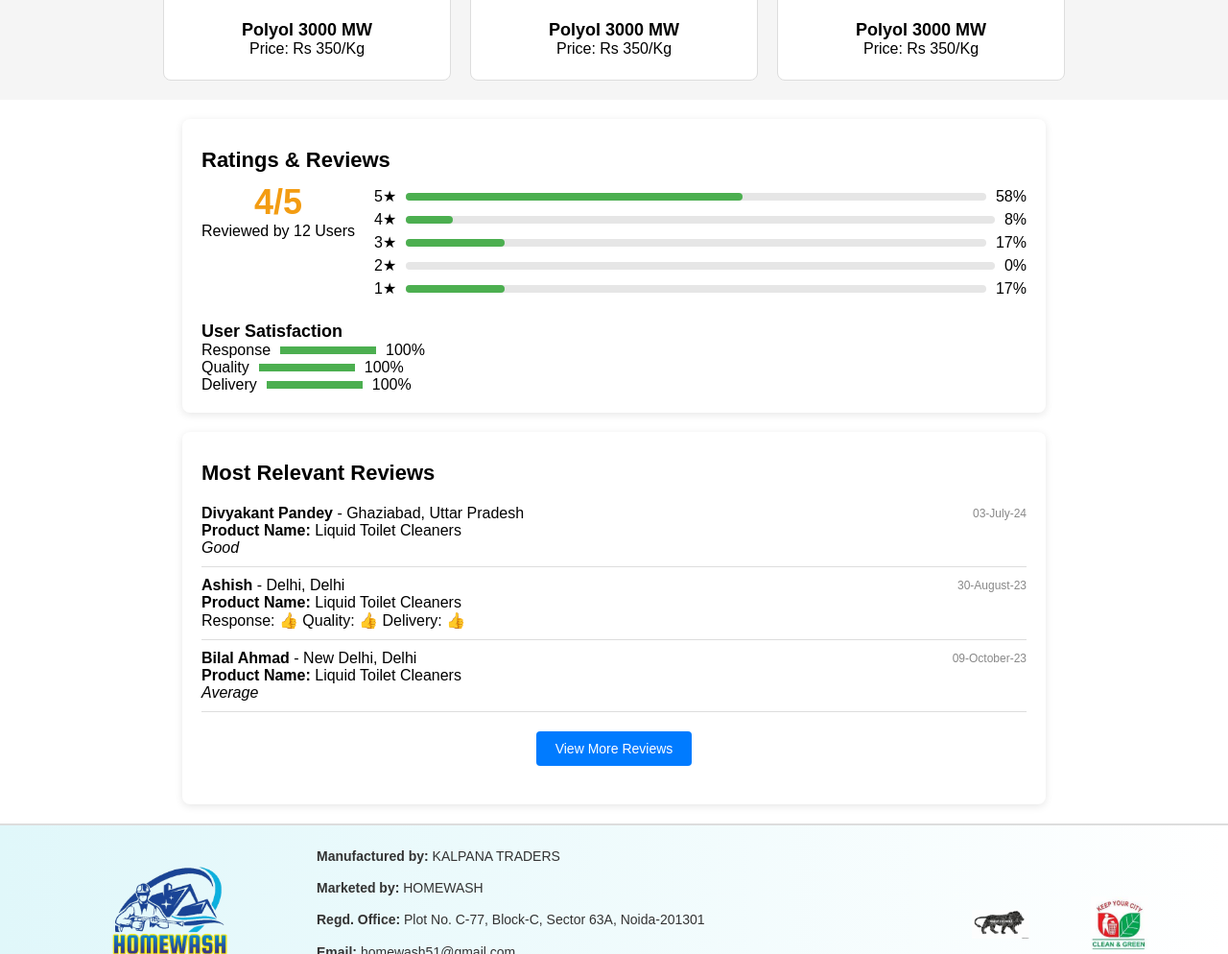
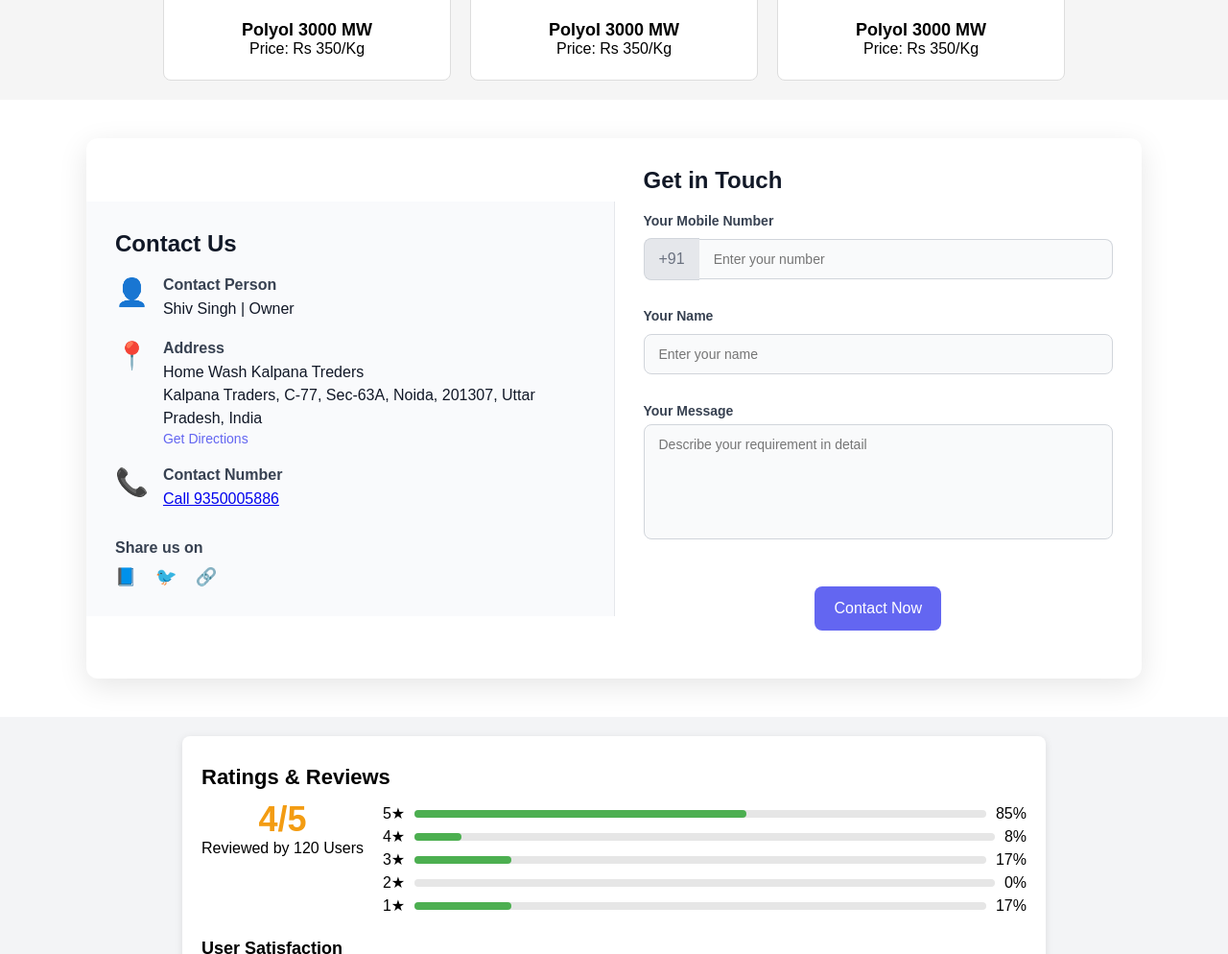
Before and after one commit to Aniket3689/homewash, a plain HTML site: page index.html in a window 1280 px wide. Shown: the part 1806-2800 px from the top of the page at 96% size. Drawn offline with Linux system fonts and the light colour scheme.

Commit message:
contactus page add

```diff
--- a/index.html
+++ b/index.html
@@ -8,6 +8,7 @@
   <link rel="stylesheet" href="./navbar/navnar.css">
   <link rel="stylesheet" href="/footer/footer.css">
   <link rel="stylesheet" href="/review/review.css">
+  <link rel="stylesheet" href="/contact/contact.css">
 </head>
 <body>
   <header class="header">
@@ -145,12 +146,87 @@
 
 
 
+
+
+
+  <section class="contact-section">
+    <div class="contact-container">
+      <!-- Left Section: Contact Information -->
+      <div class="contact-info">
+        <h2>Contact Us</h2>
+        <div class="info-item">
+          <span class="icon">👤</span>
+          <div>
+            <p class="label">Contact Person</p>
+            <p class="value">Shiv Singh | Owner</p>
+          </div>
+        </div>
+        <div class="info-item">
+          <span class="icon">📍</span>
+          <div>
+            <p class="label">Address</p>
+            <p class="value">
+              Home Wash Kalpana Treders<br>
+              Kalpana Traders, C-77, Sec-63A, Noida, 201307, Uttar Pradesh, India
+            </p>
+            <a href="https://www.google.com/maps/dir//28.6210278,77.3958611/@28.6210278,77.3958611,16z?entry=ttu&g_ep=EgoyMDI0MTExOS4yIKXMDSoASAFQAw%3D%3D"
+              class="directions-link">Get Directions</a>
+          </div>
+        </div>
+        <div class="info-item">
+          <span class="icon">📞</span>
+          <div>
+            <p class="label">Contact Number</p>
+            <p class="value"> <a href="tel:9350005886">Call 9350005886</a></p>
+
+          </div>
+        </div>
+        <div class="social-links">
+          <p>Share us on</p>
+          <a href="#" aria-label="Facebook">📘</a>
+          <a href="#" aria-label="Twitter">🐦</a>
+          <a href="#" aria-label="LinkedIn">🔗</a>
+        </div>
+      </div>
+
+      <!-- Right Section: Contact Form -->
+      <div class="contact-form">
+        <h2>Get in Touch</h2>
+        <form>
+          <div class="form-group">
+            <label for="mobile">Your Mobile Number</label>
+            <div class="mobile-input">
+              <span class="country-code">+91</span>
+              <input type="tel" id="mobile" placeholder="Enter your number" required>
+            </div>
+          </div>
+          <div class="form-group">
+            <label for="name">Your Name</label>
+            <input type="text" id="name" placeholder="Enter your name" required>
+          </div>
+          <div class="form-group">
+            <label for="message">Your Message</label>
+            <textarea id="message" placeholder="Describe your requirement in detail" required></textarea>
+          </div>
+          <button type="submit" class="submit-btn">Contact Now</button>
+        </form>
+      </div>
+    </div>
+  </section>
+
+
+
+
+
+
+
+
   <div class="rating-section">
     <h1>Ratings & Reviews</h1>
     <div class="rating-header">
       <div class="overall-rating">
         <h2>4/5</h2>
-        <p>Reviewed by 12 Users</p>
+        <p>Reviewed by 120 Users</p>
       </div>
       <div class="rating-distribution">
         <div class="rating-bar">
@@ -158,7 +234,7 @@
           <div class="bar-container">
             <div class="bar" style="width: 58%;"></div>
           </div>
-          <p>58%</p>
+          <p>85%</p>
         </div>
         <div class="rating-bar">
           <p>4★</p>
```
